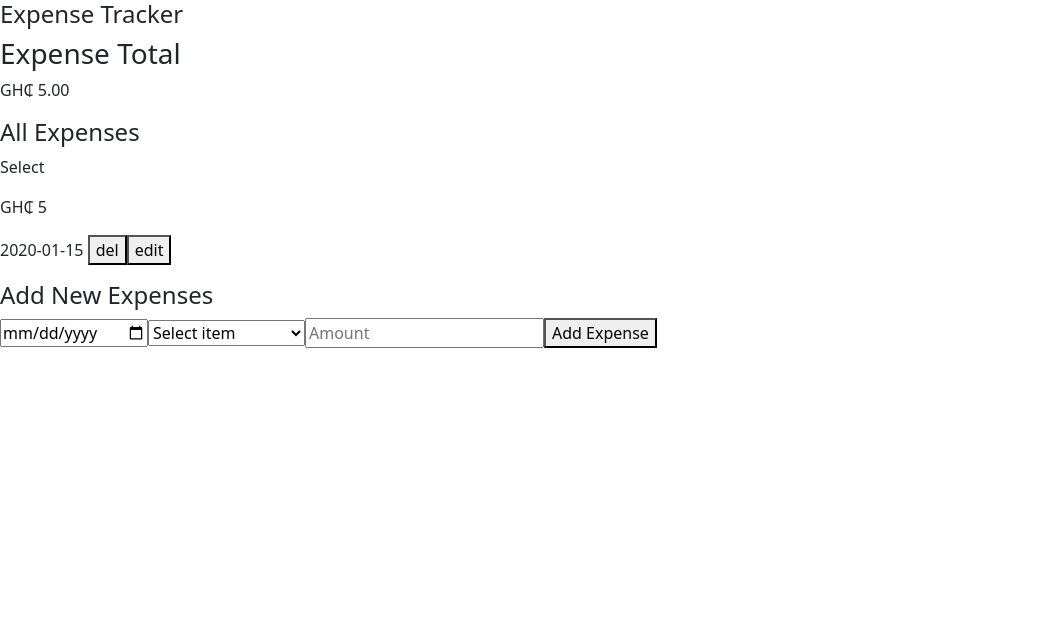
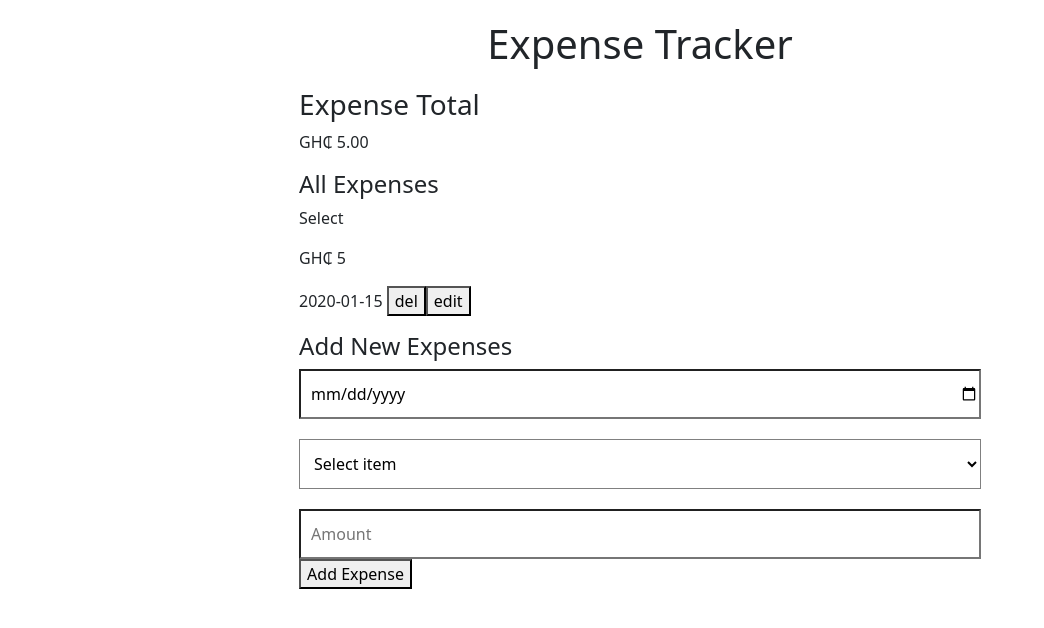
Before and after one commit to immanueltofuah/expense-tracker-app, a React (Create React App) app: page / in a window 1280 px wide. Both pictures are taken after typing "2020-01-15", "5" into the empty fields and a click on the button "Add Expense". Shown: the top 628 px of the page, without its empty margins (0-1044 px from the left). Built offline with nearby package versions, Linux system fonts and the light colour scheme.

Commit message:
changed codes

```diff
--- a/src/App.css
+++ b/src/App.css
@@ -1,171 +1,38 @@
-body {
-  margin: 0;
-  font-family: -apple-system, BlinkMacSystemFont, "Segoe UI", "Roboto", "Oxygen",
-    "Ubuntu", "Cantarell", "Fira Sans", "Droid Sans", "Helvetica Neue",
-    sans-serif;
-  -webkit-font-smoothing: antialiased;
-  -moz-osx-font-smoothing: grayscale;
-  display: flex;
-  justify-content: center;
-  align-items: center;
-  background-color: rgb(252, 245, 255);
-  height: 100vh;
-  box-sizing: border-box;
-  user-select: none; /* supported by Chrome and Opera */
-  -webkit-user-select: none; /* Safari */
-  -khtml-user-select: none; /* Konqueror HTML */
-  -moz-user-select: none; /* Firefox */
-  -ms-user-select: none; /* Internet Explorer/Edge */
+.App {
+  text-align: center;
 }
 
-code {
-  font-family: source-code-pro, Menlo, Monaco, Consolas, "Courier New",
-    monospace;
+.App-logo {
+  height: 40vmin;
+  pointer-events: none;
 }
 
-.App {
-  width: 500px;
-  height: 800px;
-  padding: 20px;
+@media (prefers-reduced-motion: no-preference) {
+  .App-logo {
+    animation: App-logo-spin infinite 20s linear;
+  }
 }
 
-.App .App_header {
-  text-align: center;
-  font-size: 40px;
-  margin: 20px;
+.App-header {
+  background-color: #282c34;
+  min-height: 100vh;
+  display: flex;
+  flex-direction: column;
+  align-items: center;
+  justify-content: center;
+  font-size: calc(10px + 2vmin);
+  color: white;
 }
 
-.App .App_header_b {
-  margin: 20px;
-  margin-left: 0;
+.App-link {
+  color: #61dafb;
 }
 
-.display_total {
-  display: grid;
-  grid-template-columns: 49.5% 1% 49.5%;
-  background-color: #fff;
-  box-shadow: 2px 2px 10px rgb(214, 214, 214);
-  text-align: center;
-  padding: 30px 0;
+@keyframes App-logo-spin {
+  from {
+    transform: rotate(0deg);
+  }
+  to {
+    transform: rotate(360deg);
+  }
 }
-
-.display_total .bar {
-  background-color: rgb(200, 200, 200);
-  width: 1px;
-}
-
-.display_total p {
-  margin-top: 22px;
-  color: red;
-}
-
-.display_total h3 {
-  margin-top: 22px;
-}
-
-/* .expense_list_container {
-} */
-
-.expense_list {
-  background-color: #fff;
-  border-right: 5px solid red;
-  box-shadow: 2px 2px 10px rgb(218, 218, 218);
-  padding-left: 10px;
-  height: 50px;
-  overflow: hidden;
-  margin-bottom: 20px;
-  margin-top: 20px;
-  color: rgb(65, 65, 65);
-  line-height: 3rem;
-  display: grid;
-  grid-template-columns: 60% 40%;
-}
-
-.expense_list .side_container {
-  display: flex;
-  justify-content: flex-end;
-}
-
-.expense_list .amount {
-  margin-right: 30px;
-  color: red;
-}
-
-.expense_list .side {
-  width: 0px;
-  overflow: hidden;
-  background-color: rgb(255, 0, 0);
-  position: absolute;
-  color: #fff;
-  text-align: center;
-  overflow: hidden;
-  height: 50px;
-  transition: 0.3s ease-out;
-}
-
-.expense_list .side_container:hover .side {
-  width: 200px;
-}
-
-.expense_list .side button {
-  background-color: transparent;
-  border: none;
-  color: #fff;
-  cursor: pointer;
-  font-size: 15px;
-  transition: 0.4s ease-in;
-}
-
-.expense_list .side button:hover {
-  color: rgb(0, 0, 0);
-}
-
-.expense_list .side .button {
-  margin-left: 5px;
-}
-
-.form_container {
-  width: 100%;
-}
-
-input {
-  padding: 0;
-  border-radius: none;
-  height: 50px;
-  width: 100%;
-  padding-left: 10px;
-  outline: none;
-}
-
-form select {
-  width: 100%;
-  height: 50px;
-  margin-top: 20px;
-  margin-bottom: 20px;
-  border-radius: 0;
-  border: 1px solid gray;
-  background-color: #fff;
-  padding-left: 10px;
-}
-
-form button {
-  width: 100%;
-  height: 50px;
-  margin-top: 20px;
-  border-radius: 0;
-  border: none;
-  background-color: #9c88ff;
-  color: #fff;
-  font-size: 20px;
-  cursor: pointer;
-  transition: 0.3s ease-in;
-}
-
-button:hover {
-  background-color: #8e7bee;
-}
-
-.update_form_container {
-  height: 100%;
-  width: 100%;
-}
--- a/src/index.css
+++ b/src/index.css
@@ -1,13 +1,31 @@
-body {
-  margin: 0;
-  font-family: -apple-system, BlinkMacSystemFont, 'Segoe UI', 'Roboto', 'Oxygen',
-    'Ubuntu', 'Cantarell', 'Fira Sans', 'Droid Sans', 'Helvetica Neue',
-    sans-serif;
-  -webkit-font-smoothing: antialiased;
-  -moz-osx-font-smoothing: grayscale;
+body{
+  display: grid;
+  justify-content: center;
+  align-items: center;
+
+  background-color: rgb(221, 37, 37) ;
 }
 
-code {
-  font-family: source-code-pro, Menlo, Monaco, Consolas, 'Courier New',
-    monospace;
+.App .App_header {
+  text-align: center;
+  font-size: 40px;
+  margin: 20px;
 }
+input {
+  padding: 0;
+  border-radius: 0px;
+  height: 50px;
+  width: 100%;
+  padding-left: 10px;
+  outline: none;
+}
+form select {
+  width: 100%;
+  height: 50px;
+  margin-top: 20px;
+  margin-bottom: 20px;
+  border-radius: 0;
+  border: 1px solid gray;
+  background-color: #fff;
+  padding-left: 10px;
+}
```
